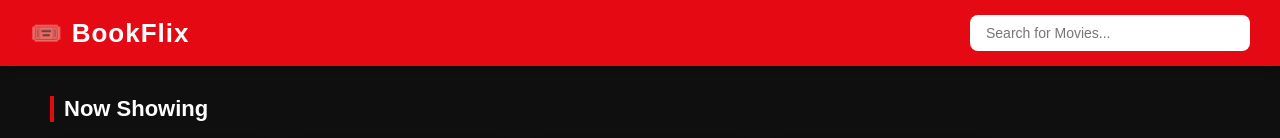
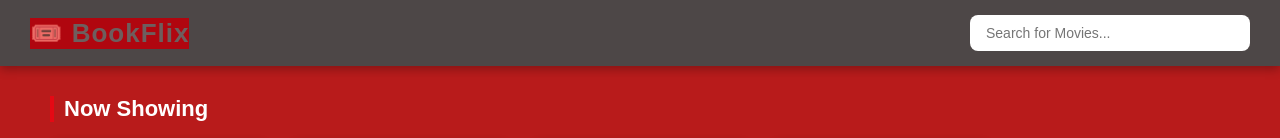
Before and after one commit to vansshb5/bookflix, a plain HTML site: page frontend/index.html in a window 1280 px wide. Shown: the top 138 px of the page. Drawn offline with Linux system fonts and the light colour scheme; grey boxes are pictures that could not be loaded.

```diff
--- a/frontend/style.css
+++ b/frontend/style.css
@@ -7,14 +7,14 @@
 }
 
 body {
-  background-color: #0f0f0f;
+  background-color: #b81b1b;
   color: #f2f2f2;
   min-height: 100vh;
 }
 
 /* ===== Header ===== */
 header {
-  background-color: #e50914;
+  background-color: #4d4747;
   display: flex;
   justify-content: space-between;
   align-items: center;
@@ -29,7 +29,8 @@
   font-size: 26px;
   font-weight: 700;
   letter-spacing: 1px;
-  color: #fff;
+  color: #6e5e5e;
+  background-color: #b0060f;
 }
 
 #searchBar {
```
Also changed, not shown: frontend/about.html (added, +11 -0 lines).
